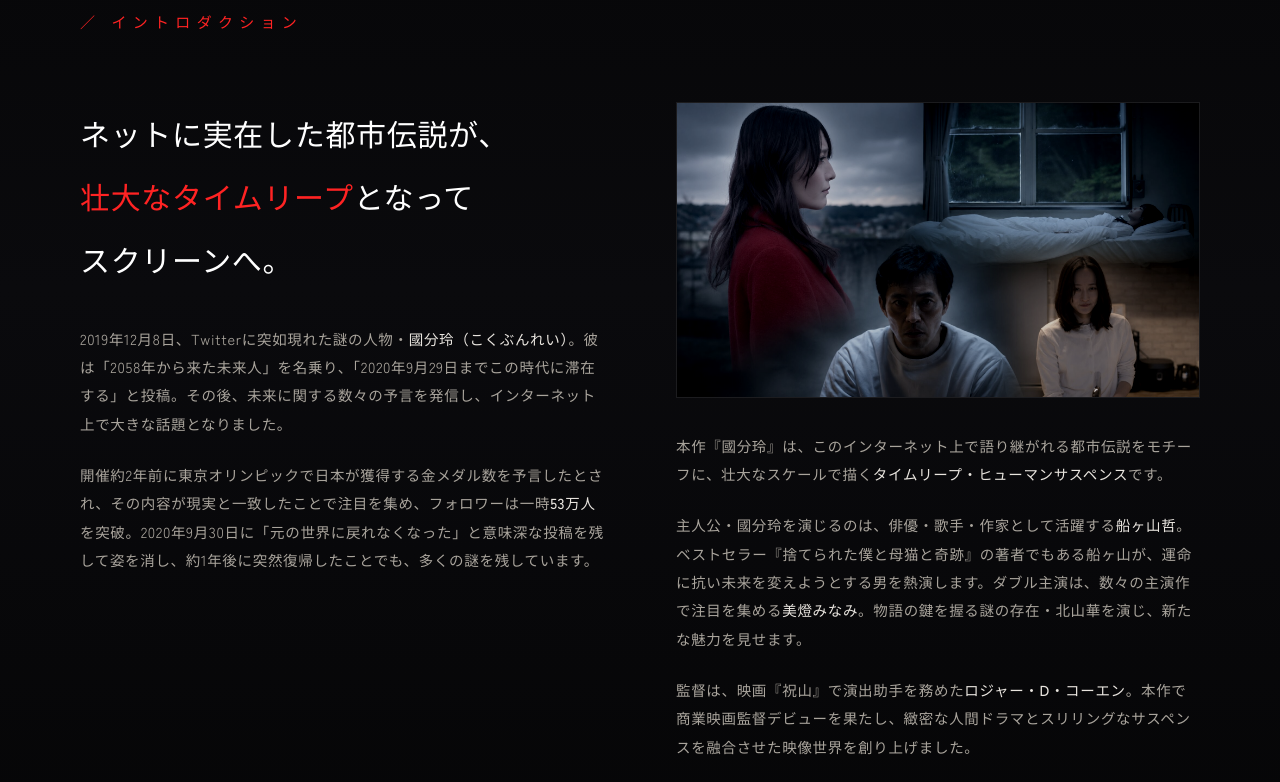
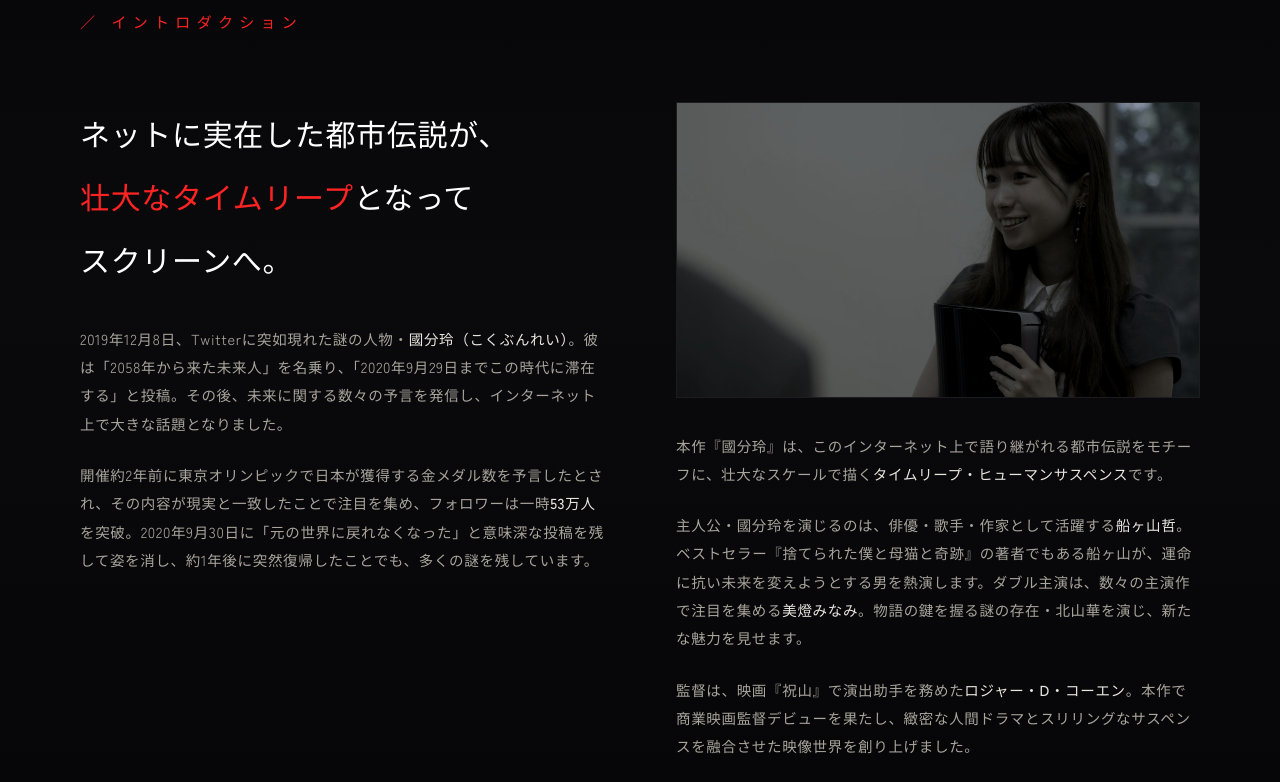
Before and after one commit to jplabdiamond-jpg/kokubunrei-movie, a plain HTML site: page index.html in a window 1280 px wide. Shown: the part 1138-1920 px from the top of the page. Drawn offline with nearby package versions, Linux system fonts and the light colour scheme.

Commit message:
chore: KS背景(kv-wide)を削除し、INTRODUCTION=kv-1 / ギャラリー=kv-2・kv-3 に差替え

```diff
--- a/index.html
+++ b/index.html
@@ -409,7 +409,7 @@ html{scroll-behavior:smooth}
       </div>
       <div>
         <div class="intro-visual reveal d2">
-          <img src="images/kv-wide.jpg" alt="映画『國分玲』キービジュアル" loading="lazy" width="1920" height="1080">
+          <img src="images/kv-1.jpg" alt="映画『國分玲』キービジュアル" loading="lazy" width="1920" height="1080">
         </div>
         <div class="intro-body reveal d3" style="margin-top:34px">
           <p>本作『國分玲』は、このインターネット上で語り継がれる都市伝説をモチーフに、壮大なスケールで描く<strong>タイムリープ・ヒューマンサスペンス</strong>です。</p>
@@ -631,7 +631,8 @@ html{scroll-behavior:smooth}
       <a data-src="images/still-09.jpg"><img src="images/still-09.jpg" alt="場面写真 9" loading="lazy"></a>
       <a data-src="images/still-10.jpg"><img src="images/still-10.jpg" alt="場面写真 10" loading="lazy"></a>
       <a data-src="images/still-11.jpg"><img src="images/still-11.jpg" alt="場面写真 11" loading="lazy"></a>
-      <a data-src="images/kv-wide.jpg"><img src="images/kv-wide.jpg" alt="場面写真 12" loading="lazy"></a>
+      <a data-src="images/kv-2.jpg"><img src="images/kv-2.jpg" alt="場面写真 12" loading="lazy"></a>
+      <a data-src="images/kv-3.jpg"><img src="images/kv-3.jpg" alt="場面写真 13" loading="lazy"></a>
     </div>
   </div>
 </section>
```
Also changed, not shown: images/kv-wide.jpg (deleted).
